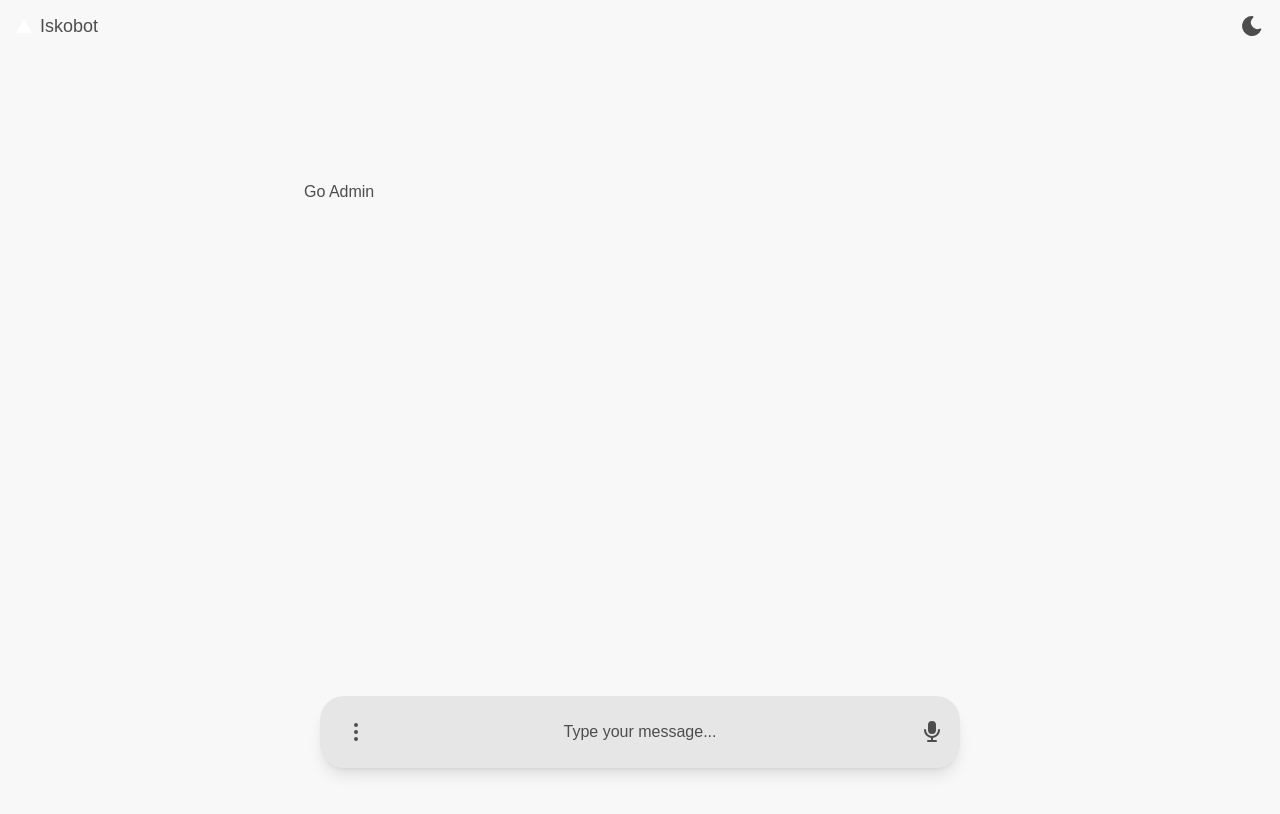
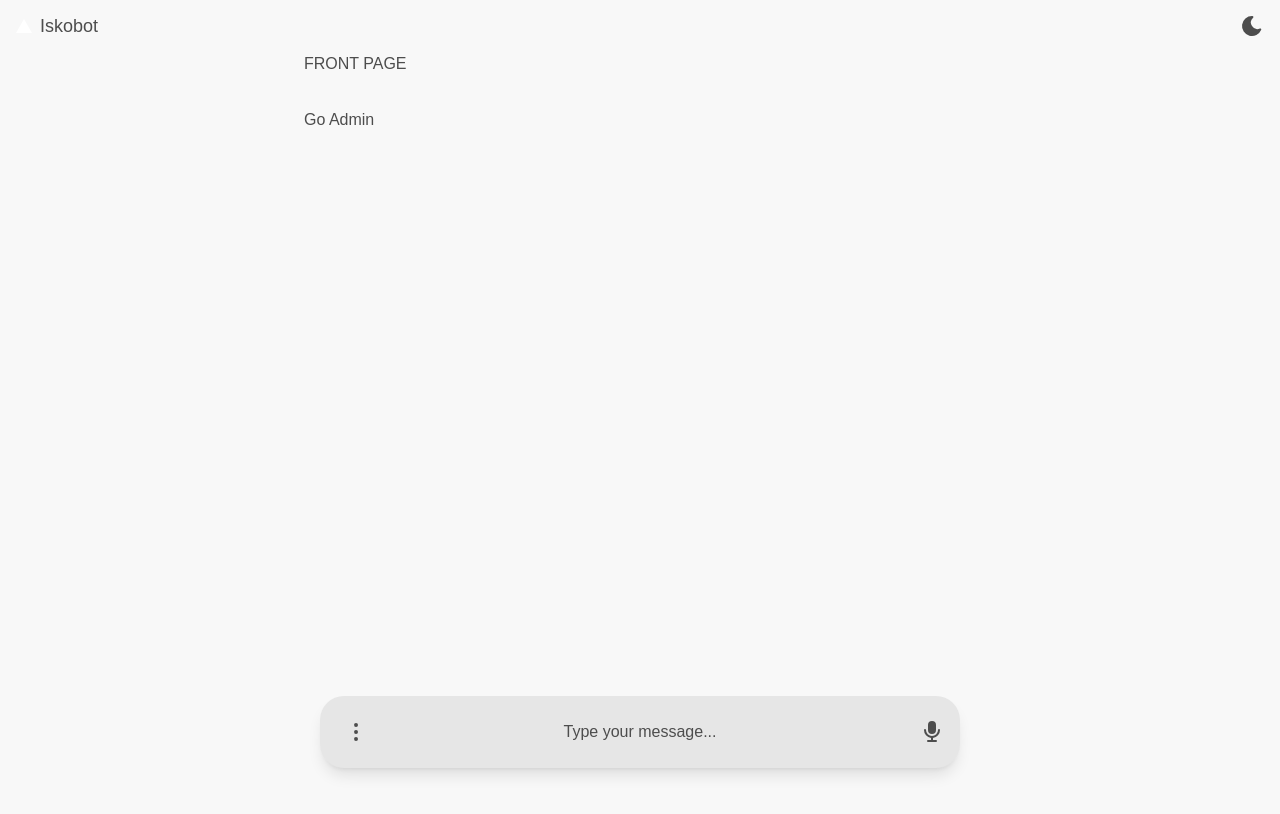
Before and after one commit to SiegfredLorelle/iskobot-ui, a Next.js app: page / in a window 1280 px wide. Shown: the top 814 px of the page. Built offline with nearby package versions, Linux system fonts and the light colour scheme.

Commit message:
Add front content displayed when no messages yet

```diff
--- /dev/null
+++ b/src/app/(chat)/components/front/Front.tsx
@@ -0,0 +1,7 @@
+export default function Front() {
+  return (
+    <div>
+      FRONT PAGE
+    </div>
+  );
+}
--- a/src/app/(chat)/page.tsx
+++ b/src/app/(chat)/page.tsx
@@ -1,26 +1,27 @@
 "use client";
 
-import { useState } from "react";
 import Link from "next/link";
-import ChatBox from "./components/chats/ChatBox";
 import Controls from "@/app/(chat)/components/controls/Controls";
-import { ChatProvider } from "./contexts/ChatContext";
+import { ChatProvider, useChat } from "./contexts/ChatContext";
 import Chats from "./components/chats/Chats";
+import Front from "./components/front/Front";
+
+const ChatContent = () => {
+  const { messages } = useChat();
+  return (
+    <div>
+      {messages.length === 0 ? <Front /> : <Chats />}
+    </div>
+  )
+};
 
 export default function ChatPage() {
-  // const [chats, setChats] = useState<{ text: string; isUser: boolean }[]>([]);
-  // const addUserChat = (text: string) => {
-  //   setChats((prev) => [...prev, { text: text, isUser: true }]);
-  // };
-  // const addBotChat = (text: string) => {
-  //   setChats((prev) => [...prev, { text: text, isUser: false }]);
-  // };
 
   return (
     <ChatProvider>
       <div className="my-3 px-3 flex w-full justify-center min-h-screen">
         <main className="max-w-2xl w-full mx-auto flex flex-col gap-8">
-          <Chats />
+          <ChatContent />
           <Link href="/admin">Go Admin</Link>
         </main>
         <footer className="flex items-center justify-center">
```
